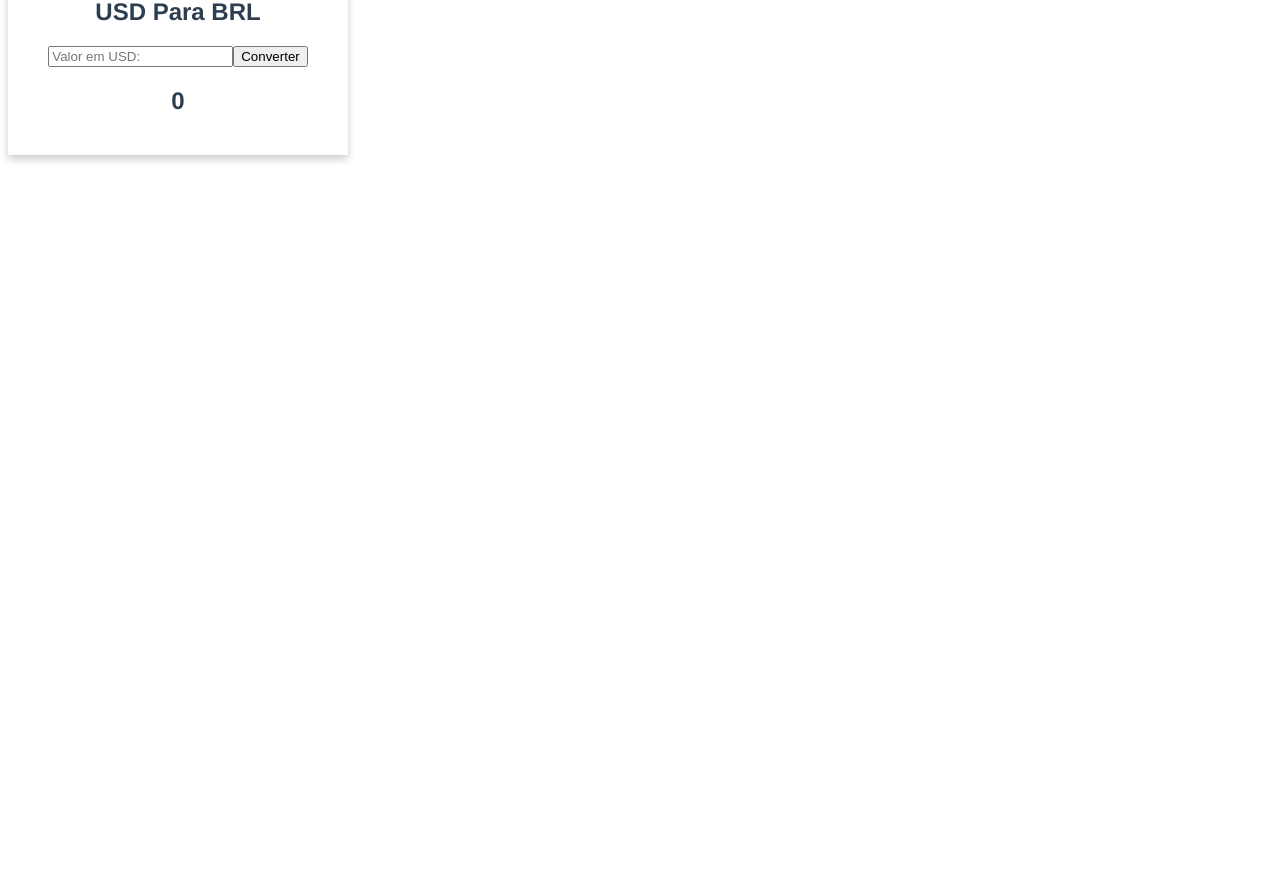
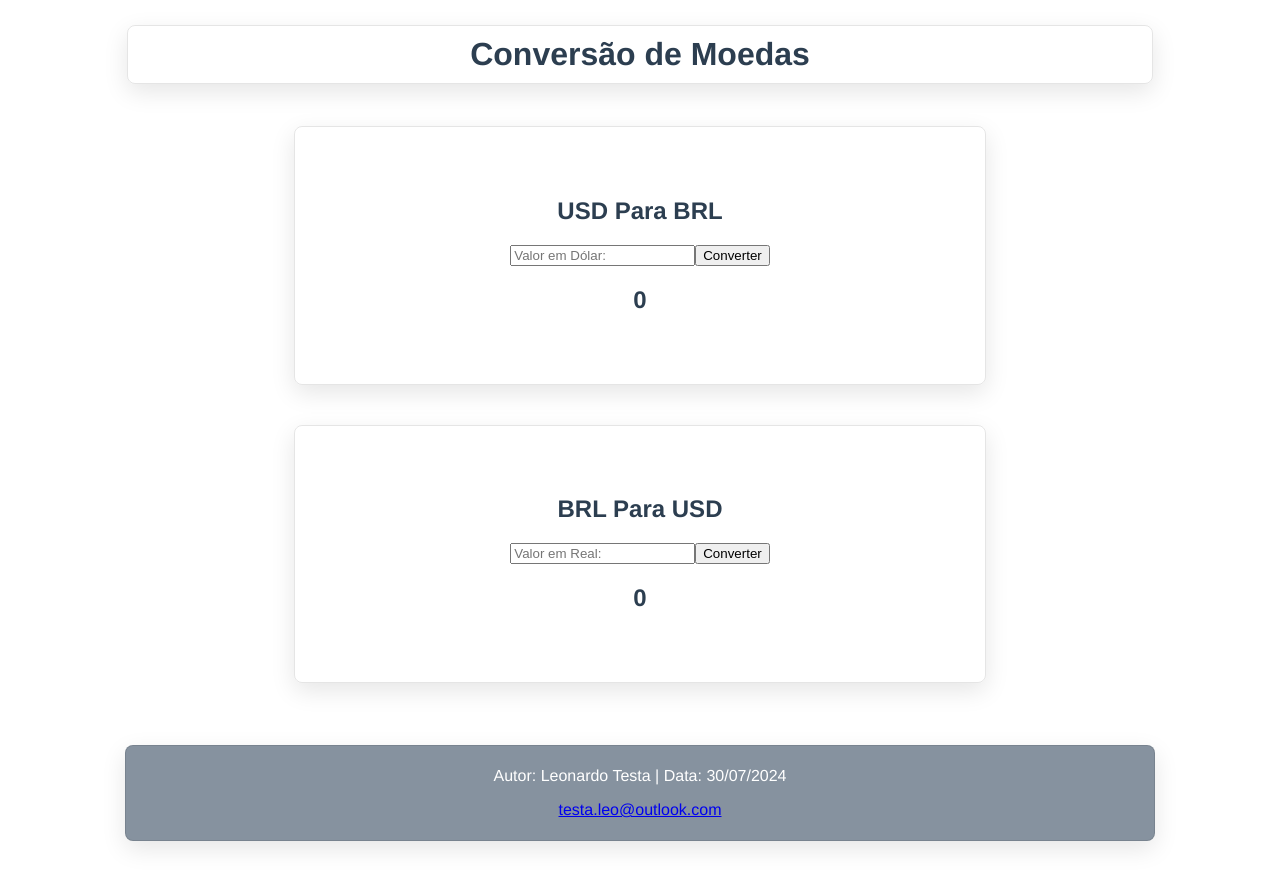
Before and after one commit to t3staa/CurrencyConverterVueJs, a Vue app: page / in a window 1280 px wide. Shown: the part 160-1043 px from the top of the page. Before the commit the page ends 800 px from the top, so only its background shows below. Built offline with nearby package versions, Linux system fonts and the light colour scheme.

Commit message:
comecando estilização

```diff
--- a/src/App.vue
+++ b/src/App.vue
@@ -1,17 +1,21 @@
 <template>
   <div id="app">
-    <h1>Conversão de Moedas</h1>
-    <ConversorComponetUSD_BRL moedaA="USD" moedaB="BRL"/>
+    <h1 class="titulo">Conversão de Moedas</h1>
+    <ConversorComponent moedaA="USD" moedaB="BRL"/>
   </div>
+  <footer>
+    <p>Autor: Leonardo Testa | Data: 30/07/2024</p>
+    <p><a href="mailto:testa.leo@outlook.com">testa.leo@outlook.com</a></p>
+  </footer>
 </template>
 
 <script>
-import ConversorComponetUSD_BRL from "./components/Conversor.vue";
+import ConversorComponent from "./components/Conversor.vue";
 
 export default {
   name: 'App',
   components: {
-    ConversorComponetUSD_BRL
+    ConversorComponent
   }
 };
 </script>
@@ -23,6 +27,18 @@ export default {
   -moz-osx-font-smoothing: grayscale;
   text-align: center;
   color: #2c3e50;
-  margin-top: 60px;
+  margin: 40px;
+  margin-top: 80px;
+  padding: 2px;
+}
+footer {
+  padding: 5px;
+  background-color:#86929f;
+  color: white;
+  box-shadow: 0 .5rem 1.5rem rgba(0,0,0,.1);
+  border-radius: .5rem;
+  border: .1rem solid rgba(0,0,0,.1);
+  margin-right: 75px;
+  margin-left: 75px;
 }
 </style>
--- a/src/components/Conversor.vue
+++ b/src/components/Conversor.vue
@@ -1,36 +1,68 @@
 <template>
     <div class="conversor">
         <h2>{{moedaA}} Para {{moedaB}}</h2>
-        <input type="text" v-model="moedaA_value" placeholder="Valor em USD:">
+        <input type="text" v-model="moedaA_value" placeholder="Valor em Dólar:">
         <input type="button" value="Converter" v-on:click="converterUSD_BRL">
-        <h2>{{moedaB_value}}</h2>
+        <h2>{{resultUSD_BRL}}</h2>
+    </div>
+
+    <div class="conversor">
+        <h2>{{moedaB}} Para {{moedaA}}</h2>
+        <input type="text" v-model="moedaB_value" placeholder="Valor em Real:">
+        <input type="button" value="Converter" v-on:click="converterBRL_USD">
+        <h2>{{resultBRL_USD}}</h2>
     </div>
 </template>
 
 <script>
 export default {
-    name: "ConversorComponetUSD_BRL",
+    name: "ConversorComponent",
     props: ["moedaA", "moedaB"],
     data(){
         return{
-            moedaA_value : "",
-            moedaB_value : 0
+            moedaA_value: "",
+            moedaB_value: "",
+            resultUSD_BRL: 0,
+            resultBRL_USD: 0
         }
     },
 
     methods:{
         converterUSD_BRL(){
-            this.moedaB_value = (this.moedaA_value * 5.6161006159).toFixed(2) + " R$";
-            return this.moedaB_value;
+            this.resultUSD_BRL = (this.moedaA_value * 5.6161006159).toFixed(2) + " Reais";
+            return this.resultUSD_BRL;
+        },
+        converterBRL_USD(){
+            this.resultBRL_USD = (this.moedaB_value * 0.178059488).toFixed(2) + " Dolares";
+            return this.resultBRL_USD;
+
         }
     }
 };
 </script>
 
-<style scoped>
+<style>
+
 .conversor{
-   padding: 20px;
-   max-width: 300px;
-   box-shadow: 0 4px 8px 0 rgba(0, 0, 0, 0.2);
+    margin: 20px;
+    padding: 50px;
+    padding-left: 215px;
+    padding-right: 215px;
+    max-width: auto;
+    box-shadow: 0 .5rem 1.5rem rgba(0,0,0,.1);
+    border-radius: .5rem;
+    border: .1rem solid rgba(0,0,0,.1);
+    display: inline-block;
+    justify-content: space-between;
+}
+
+.titulo{
+    padding: 10px;
+    margin-right: 35px;
+    margin-left: 35px;
+    max-width: auto;
+    box-shadow: 0 .5rem 1.5rem rgba(0,0,0,.1);
+    border-radius: .5rem;
+    border: .1rem solid rgba(0,0,0,.1);
 }
 </style>
```
